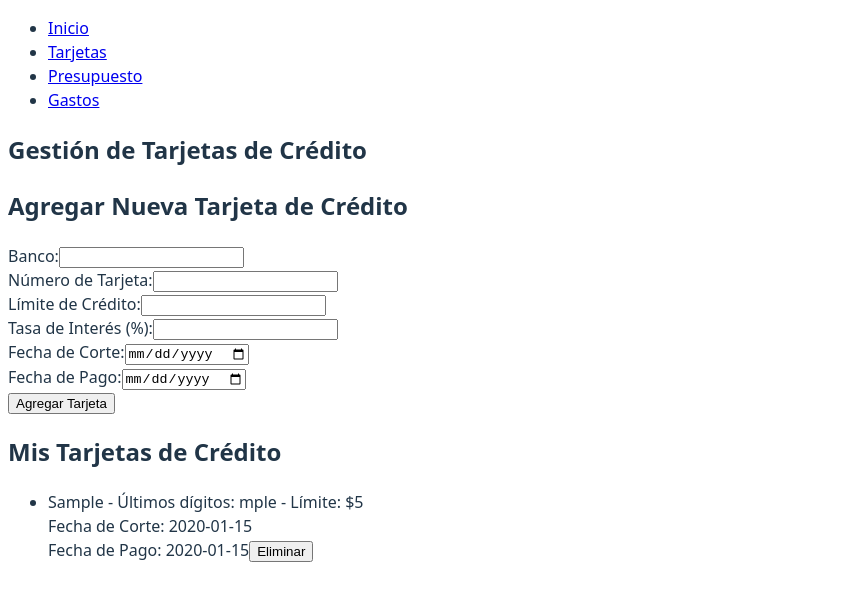
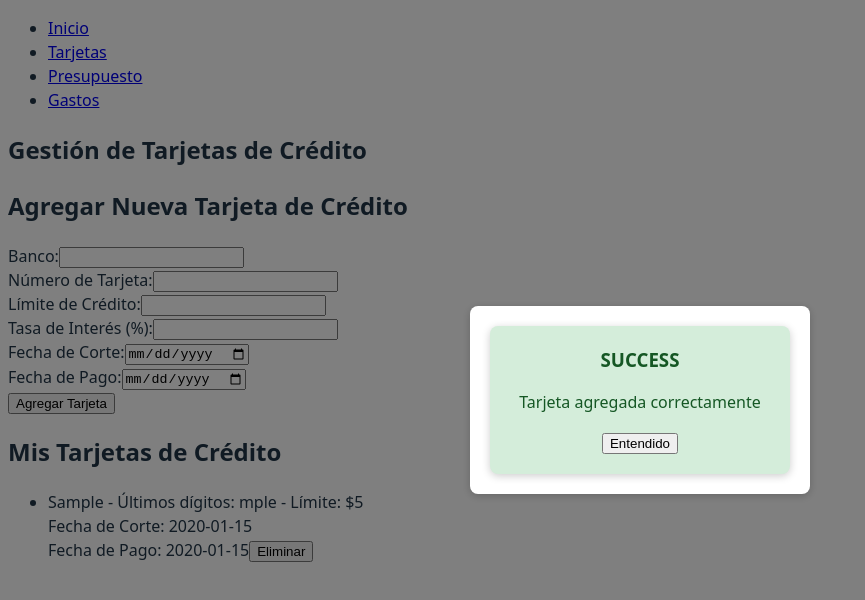
Before and after one commit to hecnavar/Finance_Control, a React (Vite) app: page /cards in a window 1280 px wide. Both pictures are taken after typing "Sample", "Sample", "5", "5", "2020-01-15", "2020-01-15" into the empty fields and a click on the button "Agregar Tarjeta". Shown: the top 600 px of the page, without its empty margins (0-865 px from the left). Built offline with nearby package versions, Linux system fonts and the light colour scheme.

Commit message:
Feat: Add Alert component with Portal for success notification
- Created a reusable Alert component that uses a Portal to render.
- Integrated the Alert component into CreditCardsPage to display a success message after adding a new card.

```diff
--- a/src/App.jsx
+++ b/src/App.jsx
@@ -1,15 +1,18 @@
-import React, { useState, useEffect } from 'react';
+import React, { useState, useEffect, useReducer } from 'react';
 import { BrowserRouter, Routes, Route, Navigate } from 'react-router-dom';
 import HomePage from './pages/HomePage';
 import CreditCardsPage from './pages/CreditCardsPage';
 import BudgetPage from './pages/BudgetPage';
 import ExpensesPage from './pages/ExpensesPage';
 import Navigation from './components/Navigation';
+import expensesReducer from './components/expensesReducer';
+import { v4 as uuidv4 } from 'uuid';
+
 
 function App() {
   const [creditCards, setCreditCards] = useState([]);
   const [budget, setBudget] = useState({ total: 0 });
-  const [expenses, setExpenses] = useState([]);
+  const [expenses, dispatchExpenses] = useReducer(expensesReducer, []);
   const [totalExpenses, setTotalExpenses] = useState(0);
   const [estimatedFixedExpenses, setEstimatedFixedExpenses] = useState(0);
 
@@ -26,7 +29,11 @@ function App() {
   };
 
   const addExpense = (newExpense) => {
-    setExpenses([...expenses, newExpense]);
+    dispatchExpenses({ type: 'ADD_EXPENSE', payload: { ...newExpense, id: uuidv4() } });
+  };
+
+  const deleteExpense = (expenseId) => {
+    dispatchExpenses({ type: 'DELETE_EXPENSE', payload: expenseId });
   };
 
   const calculateTotalExpenses = (expensesList) => {
@@ -75,7 +82,7 @@ function App() {
                 totalExpenses={totalExpenses}
                 estimatedFixedExpenses={estimatedFixedExpenses}
               />} />
-        <Route path="/expenses" element={<ExpensesPage onAddExpense={addExpense} expenses={expenses} creditCards={creditCards} />} />
+        <Route path="/expenses" element={<ExpensesPage onAddExpense={addExpense} expenses={expenses} creditCards={creditCards} onDeleteExpense={deleteExpense}/>} />
         <Route path="*" element={<Navigate to="/" />} />
       </Routes>
     </BrowserRouter>
--- a/src/components/AddCreditCardForm.jsx
+++ b/src/components/AddCreditCardForm.jsx
@@ -22,8 +22,7 @@ function AddCreditCardForm({ onAddCreditCard }) {
     initialValues,
     validationSchema,
     (valuesToSubmit, reset) => {
-      onAddCreditCard(valuesToSubmit);
-      reset();
+      onAddCreditCard(valuesToSubmit, reset);
     }
   );
 
--- /dev/null
+++ b/src/components/Alert.jsx
@@ -0,0 +1,19 @@
+import React from 'react';
+import Modal from './Modal';
+import styles from './Alert.module.css';
+
+function Alert({ message, type, onClose }) {
+  const alertStyles = `${styles.alertContainer} ${styles[type] || ''}`;
+
+  return (
+    <Modal onClose={onClose}>
+      <div className={alertStyles}>
+        <h3>{type && type.toUpperCase()}</h3>
+        <p>{message}</p>
+        <button onClick={onClose}>Entendido</button>
+      </div>
+    </Modal>
+  );
+}
+
+export default Alert;
--- /dev/null
+++ b/src/components/Alert.module.css
@@ -0,0 +1,28 @@
+.alertContainer {
+  background-color: #f0f0f0;
+  color: #333;
+  padding: 20px;
+  border-radius: 8px;
+  box-shadow: 0 2px 8px rgba(0, 0, 0, 0.2);
+  text-align: center;
+}
+
+.alertContainer h3 {
+  margin-top: 0;
+  margin-bottom: 10px;
+}
+
+.success {
+  background-color: #d4edda;
+  color: #155724;
+}
+
+.error {
+  background-color: #f8d7da;
+  color: #721c24;
+}
+
+.warning {
+  background-color: #fff3cd;
+  color: #85640a;
+}
--- a/src/components/ExpenseList.jsx
+++ b/src/components/ExpenseList.jsx
@@ -1,6 +1,6 @@
 import React from 'react';
 
-function ExpenseList({ expenses }) {
+function ExpenseList({ expenses, onDeleteExpense }) {
   return (
     <div>
       <h2>Últimos Gastos</h2>
@@ -8,7 +8,7 @@ function ExpenseList({ expenses }) {
         <p>No has registrado ningún gasto aún.</p>
       ) : (
         <ul>
-          {Array.isArray(expenses) && expenses.map((expense, index) => (
+          {expenses.map((expense, index) => (
             <li key={index}>
               {expense.description} - ${expense.amount} - {expense.date} ({expense.category})
               {expense.creditCardId && ` - Tarjeta: ...${expense.creditCardId.slice(-4)}`}
@@ -17,6 +17,7 @@ function ExpenseList({ expenses }) {
                   [Fijo{expense.frequency && ` (${expense.frequency})`}]
                 </span>
               )}
+              <button onClick={() => onDeleteExpense(expense.id)}>Eliminar</button>
             </li>
           ))}
         </ul>
--- /dev/null
+++ b/src/components/expensesReducer.jsx
@@ -0,0 +1,12 @@
+const expensesReducer = (state, action) => {
+  switch (action.type) {
+    case 'ADD_EXPENSE':
+      return [...state, action.payload];
+    case 'DELETE_EXPENSE':
+      return state.filter(expense => expense.id !== action.payload);
+    default:
+      return state;
+  }
+};
+
+export default expensesReducer;
--- a/src/pages/CreditCardsPage.jsx
+++ b/src/pages/CreditCardsPage.jsx
@@ -2,10 +2,12 @@ import React, { useState } from 'react';
 import CreditCardList from '../components/CreditCardList';
 import AddCreditCardForm from '../components/AddCreditCardForm';
 import Modal from '../components/Modal';
+import Alert from '../components/Alert';
 
 function CreditCardsPage({ onAddCreditCard, creditCards, onDeleteCreditCard }) {
   const [isModalOpen, setIsModalOpen] = useState(false);
   const [cardToDelete, setCardToDelete] = useState(null);
+  const [showAlert, setShowAlert] = useState(false);
 
   const openModal = (cardNumber) => {
     setCardToDelete(cardNumber);
@@ -15,6 +17,10 @@ function CreditCardsPage({ onAddCreditCard, creditCards, onDeleteCreditCard }) {
     setCardToDelete(null);
     setIsModalOpen(false);
   };
+  const handleAddCardSuccess = () => {
+    setShowAlert(true);
+    setTimeout(() => setShowAlert(false), 3000);
+  };
 
   const handleDeleteConfirmation = () => {
     if (cardToDelete) {
@@ -23,10 +29,16 @@ function CreditCardsPage({ onAddCreditCard, creditCards, onDeleteCreditCard }) {
     closeModal();
   };
 
+  const handleAddCreditCardAndShowAlert = (values, reset) => {
+    onAddCreditCard(values);
+    reset();
+    handleAddCardSuccess();
+  };
+
   return (
     <div>
       <h2>Gestión de Tarjetas de Crédito</h2>
-      <AddCreditCardForm onAddCreditCard={onAddCreditCard} />
+      <AddCreditCardForm onAddCreditCard={handleAddCreditCardAndShowAlert} />
       <CreditCardList creditCards={creditCards} onDeleteCard={openModal} />
 
       {isModalOpen && (
@@ -37,6 +49,8 @@ function CreditCardsPage({ onAddCreditCard, creditCards, onDeleteCreditCard }) {
           <button onClick={closeModal}>Cancelar</button>
         </Modal>
       )}
+
+      {showAlert && <Alert message="Tarjeta agregada correctamente" type="success" onClose={() => setShowAlert(false)} />}
     </div>
   );
 }
--- a/src/pages/ExpensesPage.jsx
+++ b/src/pages/ExpensesPage.jsx
@@ -4,23 +4,23 @@ import ExpenseList from '../components/ExpenseList';
 import { useLocation } from 'react-router-dom';
 import styles from './ExpensesPage.module.css';
 
-function ExpensesPage(props) {
+function ExpensesPage({ onAddExpense, expenses, creditCards, onDeleteExpense }) {
   const location = useLocation();
-  console.log("ExpensesPage se ha renderizado. Location:", location, "Props:", props);
+  console.log("ExpensesPage se ha renderizado. Location:", location, "Props:", { onAddExpense, expenses, creditCards, onDeleteExpense });
   return (
     <div className={styles.expensesPageLayout}>
       <h2 className={styles.pageTitle}>Control de Gastos</h2>
       <div className={styles.contentContainer}>
         <div className={styles.formSection}>
-          <AddExpenseForm onAddExpense={props.onAddExpense} creditCards={props.creditCards} />
+          <AddExpenseForm onAddExpense={onAddExpense} creditCards={creditCards} />
         </div>
         <div className={styles.listSection}>
           <h3>Lista de Gastos</h3>
-          <ExpenseList expenses={props.expenses} />
+          <ExpenseList expenses={expenses} onDeleteExpense={onDeleteExpense} />
         </div>
       </div>
     </div>
   );
 }
 
-export default ExpensesPage;
+export default ExpensesPage
```
Also changed, not shown: package.json (+5 -2 lines), 1 other file (tests, documents, lock files or other folders).
